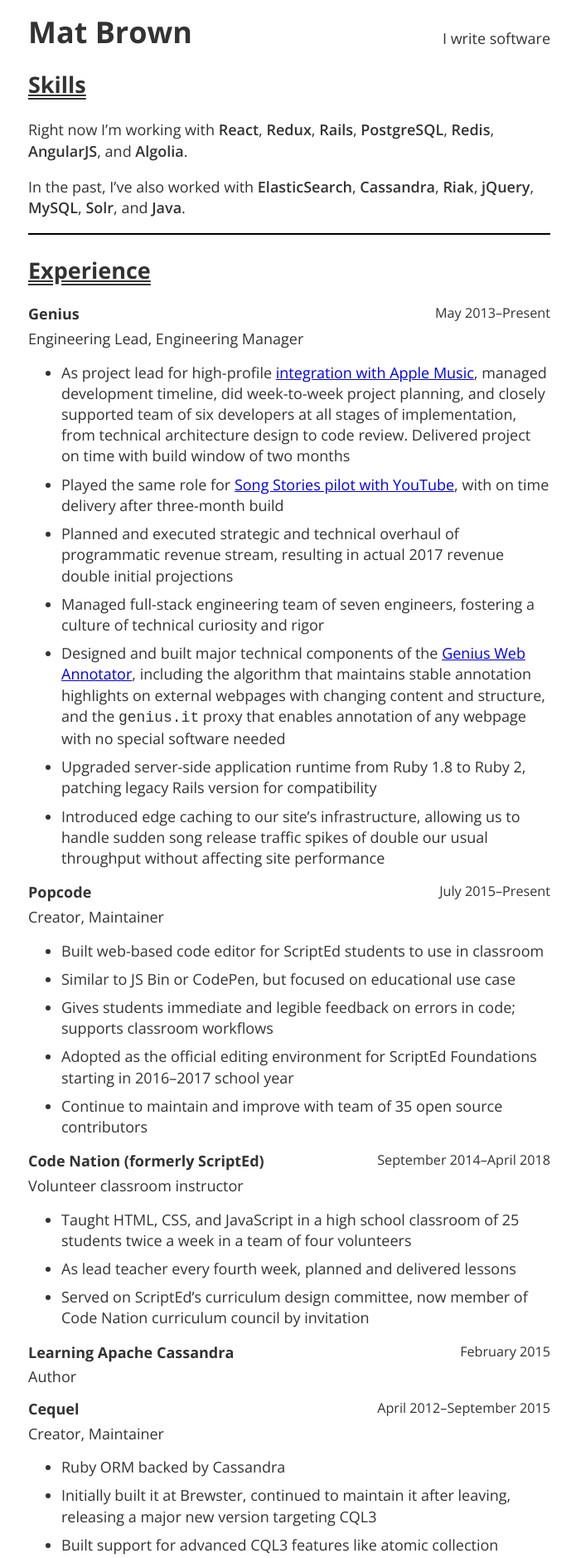
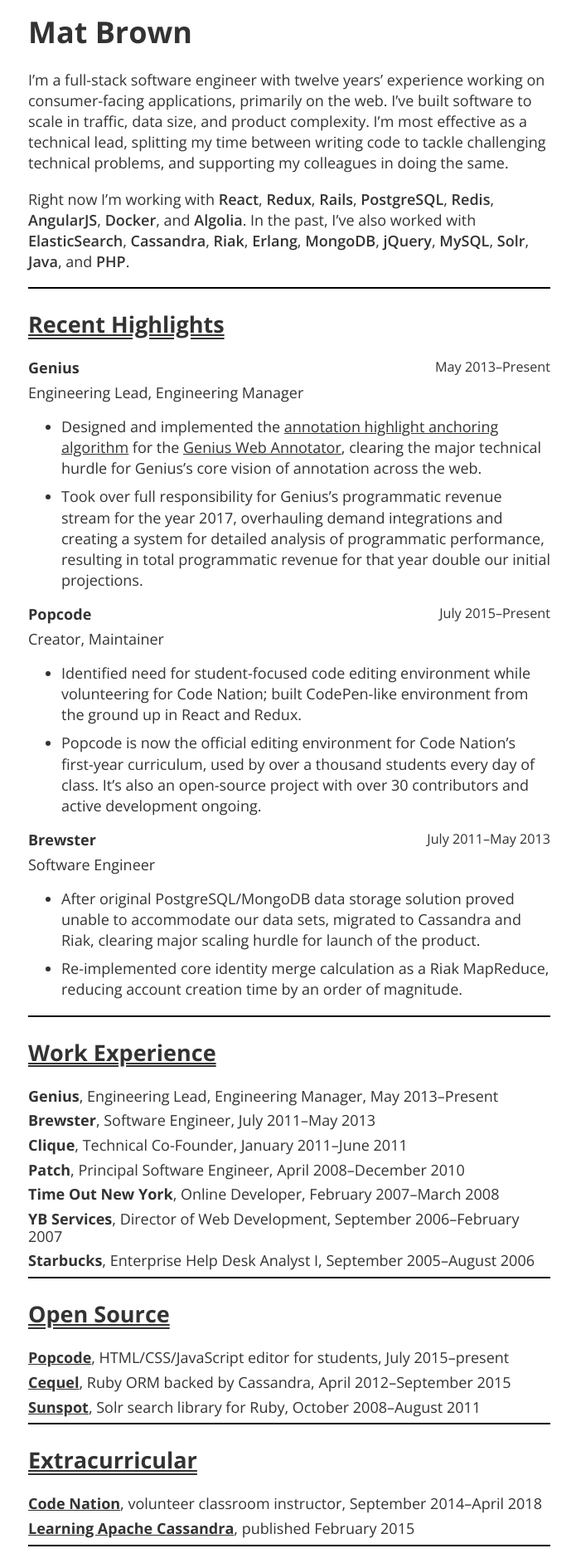
Before and after one commit to outoftime/outoftime.github.com, a Jekyll site: the page index.html, which Jekyll copies as it is, in a window 1280 px wide. Shown: the top 1878 px of the page at 83% size, without its empty margins (291-986 px from the left). Built offline with Jekyll 4.4.1, drawn with Linux system fonts in a browser that asks for light colours; some of the changed text lies outside the part shown.

Commit message:
Streamline

```diff
--- a/index.html
+++ b/index.html
@@ -55,6 +55,10 @@
       section {
         border-bottom: 2px solid black;
         position: relative;
+      }
+
+      a {
+        color: inherit;
       }
 
       .section__dates {
@@ -140,11 +144,13 @@
           margin-right: 0.5in;
         }
         a {
-          color: inherit;
           text-decoration: none;
         }
         .section__video-player {
           display: none;
+        }
+        .section_experience {
+          page-break-before: always;
         }
       }
     </style>
@@ -152,38 +158,45 @@
 
   <body>
     <header>
-      <hgroup>
-      <h6>I write software</h6>
       <h1>Mat Brown</h1>
-      </hgroup>
     </header>
 
     <main>
-    <section id="skills">
-      <h2>Skills</h2>
+      <section id="executive-summary">
+        <p>
+          I’m a full-stack software engineer with twelve years’ experience
+          working on consumer-facing applications, primarily on the web. I’ve
+          built software to scale in traffic, data size, and product
+          complexity. I’m most effective as a technical lead, splitting my time
+          between writing code to tackle challenging technical problems, and
+          supporting my colleagues in doing the same.
+        </p>
+
         <p>
           Right now I’m working with <span class="skill">React</span>,
           <span class="skill">Redux</span>,
           <span class="skill">Rails</span>,
           <span class="skill">PostgreSQL</span>,
-        <span class="skill">Redis</span>, <span class="skill">AngularJS</span>,
+          <span class="skill">Redis</span>,
+          <span class="skill">AngularJS</span>,
+          <span class="skill">Docker</span>,
           and <span class="skill">Algolia</span>.
-      </p>
-
-      <p>
           In the past, I’ve also worked with
           <span class="skill">ElasticSearch</span>,
           <span class="skill">Cassandra</span>,
           <span class="skill">Riak</span>,
+          <span class="skill">Erlang</span>,
+          <span class="skill">MongoDB</span>,
           <span class="skill">jQuery</span>,
           <span class="skill">MySQL</span>,
           <span class="skill">Solr</span>,
-        and <span class="skill">Java</span>.
+          <span class="skill">Java</span>, and
+          <span class="skill">PHP</span>.
         </p>
       </section>
 
     <section class="section">
-      <h2>Experience</h2>
+      <h2>Recent Highlights</h2>
       <div class="section__item">
         <div class="section__dates">May 2013–Present</div>
         <h3 class="section__header">
@@ -197,49 +210,19 @@
         </h4>
         <ul class="section__details">
           <li>
-            As project lead for high-profile
-            <a
-              href="https://www.fastcompany.com/90249410/genius-and-apple-music-teaming-up-to-make-karaoke-that-much-easier"
-            >integration with Apple Music</a>, managed development
-            timeline, did week-to-week project planning, and
-            closely supported team of six developers at all stages
-            of implementation, from technical architecture design
-            to code review. Delivered project on time with build
-            window of two months
+            Designed and implemented the
+            <a href="https://www.youtube.com/watch?v=nclWgktO4hY&feature=youtu.be&t=8">annotation
+            highlight anchoring algorithm</a> for the
+            <a href="https://techcrunch.com/2015/04/08/annotate-this/">
+            Genius Web Annotator</a>, clearing the major technical hurdle for
+            Genius’s core vision of annotation across the web.
           </li>
           <li>
-            Played the same role for
-            <a
-              href="https://www.billboard.com/articles/business/8280620/genius-youtube-partner-song-stories-feature"
-            >Song Stories pilot with YouTube</a>, with on time delivery after three-month build
-          </li>
-          <li>
-            Planned and executed strategic and technical overhaul of
-            programmatic revenue stream, resulting in actual 2017
-            revenue double initial projections
-          </li>
-          <li>
-            Managed full-stack engineering team of seven engineers,
-            fostering a culture of technical curiosity and rigor
-          </li>
-          <li>
-            Designed and built major technical components of the
-            <a href="https://techcrunch.com/2015/04/08/annotate-this/">
-            Genius Web Annotator</a>, including the algorithm that
-            maintains stable annotation highlights on external
-            webpages with changing content and structure, and the
-            <code>genius.it</code> proxy that enables annotation of
-            any webpage with no special software needed
-          </li>
-          <li>
-            Upgraded server-side application runtime from Ruby 1.8
-            to Ruby 2, patching legacy Rails version for
-            compatibility
-          </li>
-          <li>
-            Introduced edge caching to our site’s infrastructure,
-            allowing us to handle sudden song release traffic spikes of double
-            our usual throughput without affecting site performance
+            Took over full responsibility for Genius’s programmatic revenue
+            stream for the year 2017, overhauling demand integrations and
+            creating a system for detailed analysis of programmatic
+            performance, resulting in total programmatic revenue for that
+            year double our initial projections.
           </li>
         </ul>
       </div>
@@ -255,83 +238,15 @@
         <h4 class="section__subhead">Creator, Maintainer</h4>
         <ul class="section__details">
           <li>
-            Built web-based code editor for ScriptEd students to use in
-            classroom
+            Identified need for student-focused code editing environment while
+            volunteering for Code Nation; built CodePen-like environment from
+            the ground up in React and Redux.
           </li>
           <li>
-            Similar to JS Bin or CodePen, but focused on educational use case
-          </li>
-          <li>
-            Gives students immediate and legible feedback on errors in code;
-            supports classroom workflows
-          </li>
-          <li>
-            Adopted as the official editing environment for ScriptEd Foundations
-            starting in 2016–2017 school year
-          </li>
-          <li>
-            Continue to maintain and improve with team of 35 open
-            source contributors
-          </li>
-        </ul>
-      </div>
-
-      <div class="section__item">
-        <div class="section__dates">September 2014–April 2018</div>
-        <h3 class="section__header">
-          <a
-            class="section__header-link"
-            href="https://codenation.org/"
-          >Code Nation (formerly ScriptEd)</a>
-        </h3>
-        <h4 class="section__subhead">Volunteer classroom instructor</h4>
-        <ul class="section__details">
-          <li>
-            Taught HTML, CSS, and JavaScript in a high school classroom of 25
-            students twice a week in a team of four volunteers
-          </li>
-          <li>
-            As lead teacher every fourth week, planned and delivered lessons
-          </li>
-          <li>
-            Served on ScriptEd’s curriculum design committee, now member of Code
-            Nation curriculum council by invitation
-          </li>
-        </ul>
-      </div>
-
-      <div class="section__item">
-        <div class="section__dates">February 2015</div>
-        <h3 class="section__header">
-          <a
-            class="section__header-link"
-            href="https://www.packtpub.com/big-data-and-business-intelligence/learning-apache-cassandra"
-          >Learning Apache Cassandra</a>
-        </h3>
-        <h4 class="section__subhead">Author</h4>
-      </div>
-
-      <div class="section__item">
-        <div class="section__dates">April 2012–September 2015</div>
-        <h3 class="section__header">
-          <a
-            class="section__header-link"
-            href="https://github.com/cequel/cequel"
-          >Cequel</a>
-        </h3>
-        <h4 class="section__subhead">Creator, Maintainer</h4>
-        <ul class="section__details">
-          <li>Ruby ORM backed by Cassandra</li>
-          <li>
-            Initially built it at Brewster, continued to maintain it after
-            leaving, releasing a major new version targeting CQL3
-          </li>
-          <li>
-            Built support for advanced CQL3 features like atomic collection
-            mutation through intuitive Ruby interface
-          </li>
-          <li>
-            Handed off maintenance to another contributor, still maintained
+            Popcode is now the official editing environment for Code Nation’s
+            first-year curriculum, used by over a thousand students every day
+            of class. It’s also an open-source project with over 30
+            contributors and active development ongoing.
           </li>
         </ul>
       </div>
@@ -342,32 +257,37 @@
         <h4 class="section__subhead">Software Engineer</h4>
         <ul class="section__details">
           <li>
-            Transitioned data storage from PostgreSQL and MongoDB to Cassandra
-            and Riak, enabling us to scale our dataset beyond the capacity of a
-            single-instance database
+            After original PostgreSQL/MongoDB data storage solution proved
+            unable to accommodate our data sets, migrated to Cassandra
+            and Riak, clearing major scaling hurdle for launch of the product.
           </li>
           <li>
-            Designed system for coordinating interdependent, asynchronous jobs
-            that together comprise a task whose exact composition is not known
-            at the outset
-          </li>
-          <li>
-            Used Riak map-reduce to speed up core identity merge calculation,
-            reducing account creation time by an order of magnitude
+            Re-implemented core identity merge calculation as a Riak MapReduce,
+            reducing account creation time by an order of magnitude.
           </li>
         </ul>
+      </div>
+    </section>
+
+    <section class="section section_experience">
+      <h2>Work Experience</h2>
+
+      <div class="section__item--minor">
+        <h3 class="section__header--minor">Genius</h3>,
+        Engineering Lead, Engineering Manager,
+        May 2013–Present
+      </div>
+
+      <div class="section__item--minor">
+        <h3 class="section__header--minor">Brewster</h3>,
+        Software Engineer,
+        July 2011–May 2013
       </div>
 
       <div class="section__item--minor">
         <h3 class="section__header--minor">Clique</h3>,
         Technical Co-Founder,
         January 2011–June 2011
-      </div>
-
-      <div class="section__item--minor">
-        <h3 class="section__header--minor">Sunspot</h3>,
-        Creator, Maintainer,
-        October 2008–August 2011
       </div>
 
       <div class="section__item--minor">
@@ -395,30 +315,53 @@
       </div>
     </section>
 
-    <section id="talks">
-      <h2>Talks</h3>
+    <section class="section">
+      <h2>Open Source</h2>
+      <div class="section__item--minor">
+        <h3 class="section__header--minor">
+          <a href="https://github.com/popcodeorg/popcode">Popcode</a></h3>,
+        HTML/CSS/JavaScript editor for students,
+        July 2015–present
+      </div>
 
-      <p class="section__print-description">
-        A playlist with a few tech talks I’ve given can be found at
-        <code>goo.gl/6se1rm</code>
-      </p>
+      <div class="section__item--minor">
+        <h3 class="section__header--minor">
+          <a href="https://github.com/cequel/cequel">Cequel</a></h3>,
+        Ruby ORM backed by Cassandra,
+        April 2012–September 2015
+      </div>
 
-      <div class="section__video-container">
-        <iframe
-          class="section__video-player"
-          src="https://www.youtube.com/embed/videoseries?list=PLlVEjTjl1RMMsZ_x_9GtbhNwq4-ezd9xd"
-          allow="accelerometer; autoplay; encrypted-media; gyroscope; picture-in-picture"
-          allowfullscreen
-        ></iframe>
+      <div class="section__item--minor">
+        <h3 class="section__header--minor">
+          <a href="https://github.com/sunspot/sunspot">Sunspot</a></h3>,
+        Solr search library for Ruby,
+        October 2008–August 2011
+      </div>
+    </section>
+
+    <section class="section">
+      <h2>Extracurricular</h2>
+      <div class="section__item--minor">
+        <h3 class="section__header--minor">
+          <a href="https://codenation.org">Code Nation</a></h3>,
+        volunteer classroom instructor,
+        September 2014–April 2018
+      </div>
+
+      <div class="section__item--minor">
+        <h3 class="section__header--minor">
+          <a href="https://www.packtpub.com/big-data-and-business-intelligence/learning-apache-cassandra">Learning Apache Cassandra</a></h3>,
+        published February 2015
+      </div>
     </section>
 
     <section class="section">
       <h2>Education</h2>
-      <div class="section__item">
-        <h3 class="section__header">Dartmouth College</h3>
-        <h4 class="section__subhead">
-          B.A. Cum Laude, Computer Science modified with Linguistics
-        </h4>
+      <div class="section__item--minor">
+        <h3 class="section__header--minor">Dartmouth College</h3>,
+          B.A. Cum Laude,
+          Computer Science modified with Linguistics,
+          2005
       </div>
     </section>
     </main>
```
Lines whose indentation alone changed are shown as unchanged.
